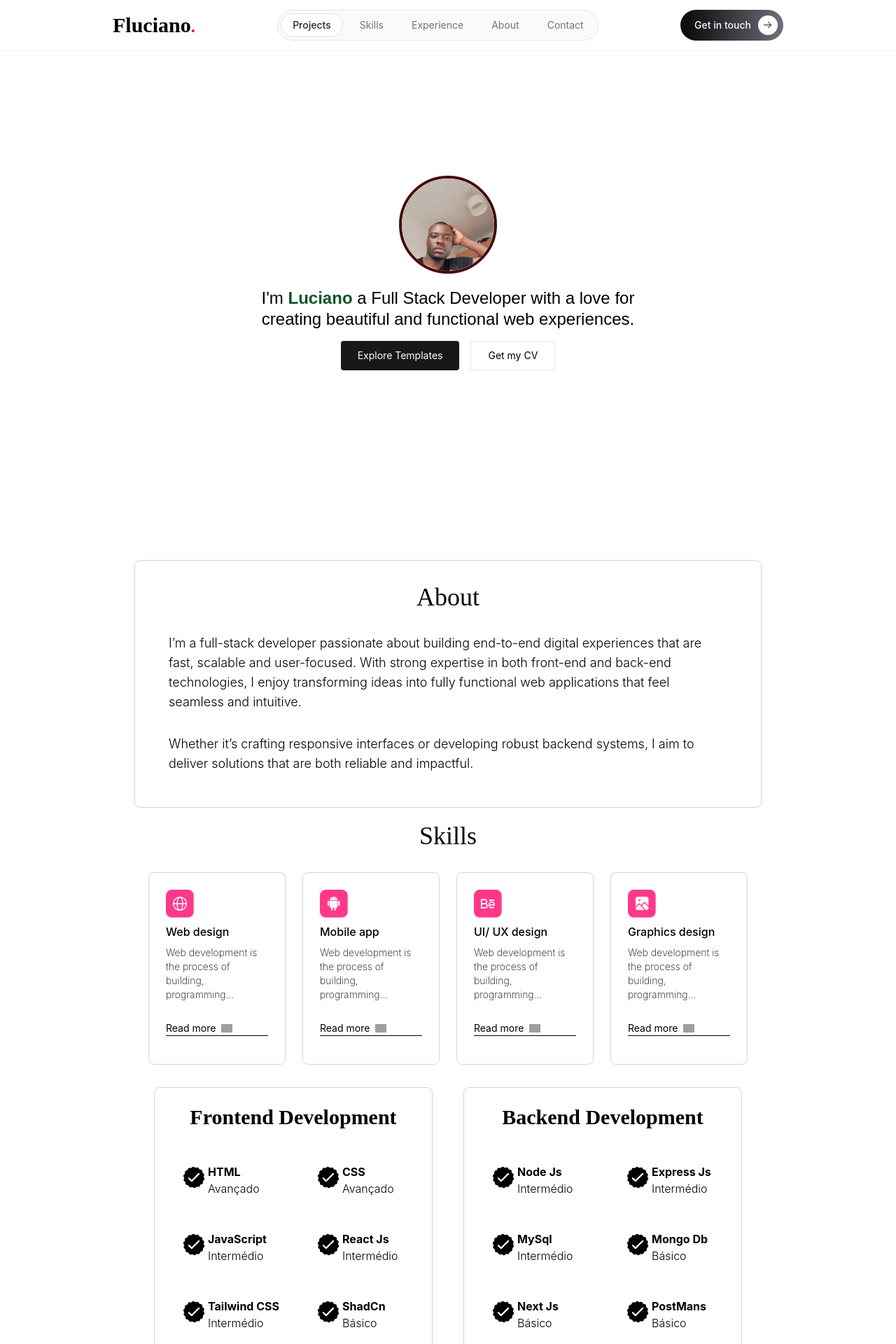
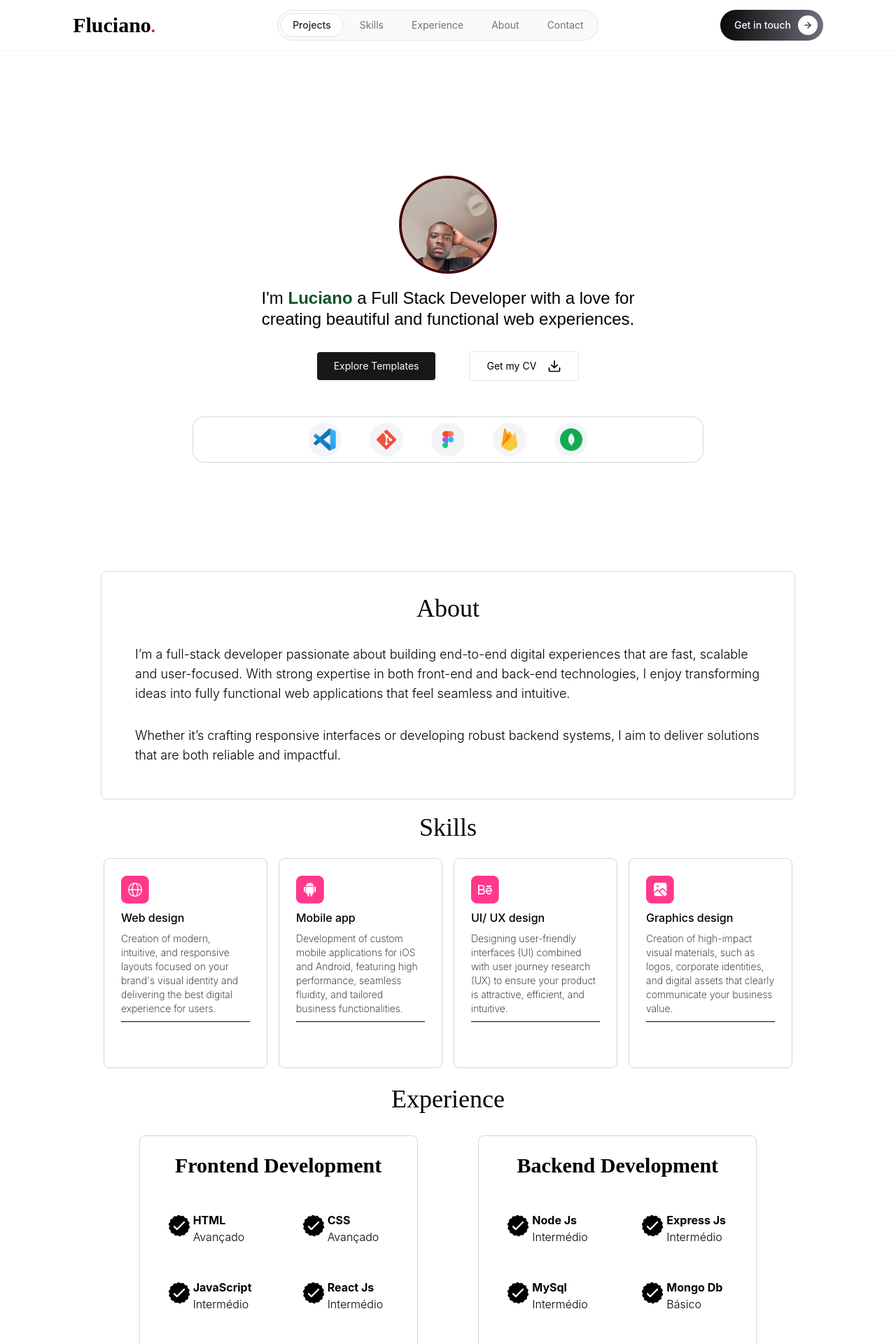
Before and after one commit to lucianofelician0/meu-portifolio, a React (Vite) app: page / in a window 1280 px wide. Shown: the top 1920 px of the page at 70% size. Built offline with nearby package versions, Linux system fonts and the light colour scheme; grey boxes are pictures that could not be loaded.

Commit message:
melhoramos a responsividade do website

```diff
--- a/index.html
+++ b/index.html
@@ -1,8 +1,13 @@
 <!doctype html>
-<html lang="en" >
+<html lang="en">
   <head>
     <meta charset="UTF-8" />
     <link rel="icon" type="image/svg+xml" href="/favicon.svg" />
+    <link rel="canonical" href="https://feluciano.com" />
+    <meta
+      name="description"
+      content="Portfólio de Feluciano, web developer especializado na criação de websites modernos, rápidos e responsivos. Veja os meus projetos e contacte-me!"
+    />
     <meta name="viewport" content="width=device-width, initial-scale=1.0" />
     <title>my-portifolio</title>
   </head>
--- a/src/App.tsx
+++ b/src/App.tsx
@@ -4,7 +4,7 @@ import AboutMe from "./components/section/AboutMe";
 import MySkills from "./components/section/MySkills";
 import { Experience } from "./components/section/Experiences";
 import { Footer } from "./components/Footer";
-import {ContactMe} from "./components/section/ContactMe";
+import { ContactMe } from "./components/section/ContactMe";
 
 function App() {
   return (
@@ -17,8 +17,8 @@ function App() {
         <AboutMe />
         <MySkills />
         <Experience />
-         <ContactMe />
-         <hr className="border border-zinc-300 mt-4 shadow-md" />
+        <ContactMe />
+        <hr className="border border-zinc-300 mt-4 shadow-md" />
         <Footer />
       </main>
     </div>
--- a/src/components/Footer.tsx
+++ b/src/components/Footer.tsx
@@ -1,4 +1,5 @@
 import { navItems } from "@/data";
+import { Link } from "react-scroll";
 import { FontAwesomeIcon } from "@fortawesome/react-fontawesome";
 
 // import { fa} from '@fortawesome/free-solid-svg-icons';
@@ -14,22 +15,28 @@ const socialMedia = [
   {
     name: "facebook",
     icon: faFacebook,
+    link:"facebook.com/lucianohali3"
+
   },
   {
     name: "github",
     icon: faGithub,
+    link:"www.github.com/lucianofeluciano "
   },
   {
     name: "instagram",
     icon: faInstagram,
+    link: "https://www.instagram.com/@lucianohali"
   },
   {
     name: "youtube",
     icon: faYoutube,
+    link: "https://youtube.com/@lucianohali"
   },
   {
     name: "linkedin",
     icon: faLinkedin,
+    link: "https://www.linkedin.com/in/lucianofeliciano"
   },
 ];
 
@@ -39,13 +46,16 @@ export const Footer = () => {
       <div className="flex items-center gap-8">
         {navItems.map((item, index) => {
           return (
-            <a
-              href="#"
+            <Link
+              smooth={true}
+              duration={500}
+              to={item.toId}
+              offset={-66}
               key={index}
-              className="font-medium text-gray-500  hover:text-black transition-all"
+              className="font-medium text-gray-500 cursor-pointer hover:text-black transition-all"
             >
               {item.name}
-            </a>
+            </Link>
           );
         })}
       </div>
@@ -53,7 +63,7 @@ export const Footer = () => {
         {socialMedia.map((item) => {
           return (
             <div key={item.name}>
-              <a target="_blank" href="#" >
+              <a target="_blank" href={item.link}>
                 <FontAwesomeIcon icon={item.icon} className="text-2xl" />
               </a>
             </div>
--- a/src/components/MyTools.tsx
+++ b/src/components/MyTools.tsx
@@ -16,7 +16,7 @@ export const MyTools = () => {
   return (
     <>
       <div>
-        <div className="w-[80%] mx-auto flex flex-col sm:flex-row border border-gray-300 dark:border-white/30 rounded-2xl justify-center items-center gap-6 sm:gap-10 p-2">
+        <div className="w-[60%] mx-auto flex flex-col sm:flex-row border mt-4 border-gray-300 dark:border-white/30 rounded-2xl justify-center items-center gap-6 sm:gap-10 p-2">
           {toolsIcons.map((tool, index) => (
             <div
               key={index}
--- a/src/components/Navbar.tsx
+++ b/src/components/Navbar.tsx
@@ -1,21 +1,33 @@
 import React from "react";
-import { Link } from "react-scroll";
+import { Menu, X, ArrowRight } from "lucide-react";
+import { Link as ScroolLink } from "react-scroll";
+// import { Link } from "react-router";
 import { navItems } from "@/data";
 export const Navbar = () => {
   const [menuOpen, setMenuOpen] = React.useState(false);
+  let getInTouch = navItems[4].toId;
+  let idHero = "hero";
 
   return (
     <>
-      <nav className="fixed h-18 bg-white/20 backdrop-blur-md border border-white/20 shadow-2xs px-6 md:px-12 lg:px-24 xl:px-40 py-4 flex items-center justify-between  right-0 left-0 z-100 ">
-        <a className="text-3xl font-honk font-bold">
-          Fluciano
-          <span className="text-red-600 text-2xl font-extrabold">.</span>
-        </a>
+      <nav className="fixed right-0 left-0 h-18 px-4 bg-white/20 backdrop-blur-sm border border-white/20 shadow-2xs flex items-center justify-between md:justify-around z-100 ">
+        <div>
+          <ScroolLink
+            to={idHero}
+            smooth={true}
+            duration={500}
+            offset={-66}
+            className="text-3xl font-honk font-bold cursor-pointer"
+          >
+            Fluciano
+            <span className="text-red-600 text-2xl font-extrabold">.</span>
+          </ScroolLink>
+        </div>
 
         <div className="hidden md:flex items-center bg-zinc-50 border border-zinc-200 rounded-full px-1 py-1 gap-2">
           {navItems.map((item, index) => (
-            <Link
-             key={index}
+            <ScroolLink
+              key={index}
               to={item.toId} // O ID exato da secção para onde quer ir
               smooth={true} // Ativa o scroll suave automático
               duration={500} // Tempo da animação em milissegundos (0.5s)
@@ -23,51 +35,41 @@ export const Navbar = () => {
               className={`px-4 cursor-pointer  py-1.5 rounded-full text-sm transition-colors ${item.name === "Projects" ? "bg-white border border-zinc-200 font-medium text-zinc-800 hover:text-zinc-600" : "text-zinc-500 hover:text-zinc-400"}`}
             >
               {item.name}
-            </Link>
+            </ScroolLink>
           ))}
         </div>
-
-        <button className="hidden md:flex items-center gap-2.5 bg-linear-to-r from-zinc-950 to-zinc-500 text-zinc-50 hover:text-zinc-200 text-sm font-medium pl-5 pr-2 py-2 rounded-full cursor-pointer border-0">
+        {/* BUTAO GET IN TOUCH */}
+        <ScroolLink
+          to={getInTouch}
+          smooth={true}
+          duration={500}
+          offset={-66}
+          // Repare que todas as classes do botão vieram para cá:
+          className="hidden md:inline-flex items-center gap-2.5 bg-linear-to-r from-zinc-950 to-zinc-500 text-zinc-50 hover:text-zinc-200 text-sm font-medium pl-5 pr-2 py-2 rounded-full cursor-pointer border-0"
+        >
           Get in touch
           <span className="size-7 rounded-full bg-white flex items-center justify-center">
-            <svg
-              width="12"
-              height="10"
-              viewBox="0 0 12 10"
-              fill="none"
-              xmlns="http://www.w3.org/2000/svg"
-            >
-              <path
-                d="M.6 4.602h10m-4-4 4 4-4 4"
-                stroke="#3f3f47"
-                strokeWidth="1.2"
-                strokeLinecap="round"
-                strokeLinejoin="round"
-              />
-            </svg>
+            {/* Substituímos o SVG complexo por um ícone limpo do Lucide */}
+            <ArrowRight size={14} className="text-zinc-700" strokeWidth={2.5} />
           </span>
-        </button>
+        </ScroolLink>
+        {/* FIM BUTAO GET IN TOUCH  */}
 
+        {/* ICON MENU PARA DISPLAY MOBILE */}
         <button
           onClick={() => setMenuOpen(!menuOpen)}
-          className="md:hidden flex flex-col gap-1.5 cursor-pointer bg-transparent border-0 p-1"
+          className="md:hidden cursor-pointer text-zinc-800 p-1"
         >
-          <span
-            className={`block w-6 h-0.5 bg-zinc-800 transition-transform ${menuOpen ? "rotate-45 translate-y-2" : ""}`}
-          ></span>
-          <span
-            className={`block w-6 h-0.5 bg-zinc-800 transition-opacity ${menuOpen ? "opacity-0" : ""}`}
-          ></span>
-          <span
-            className={`block w-6 h-0.5 bg-zinc-800 transition-transform ${menuOpen ? "-rotate-45 -translate-y-2" : ""}`}
-          ></span>
+          {menuOpen ? <X size={24} /> : <Menu size={24} />}
         </button>
+         {/* FIM DO ICON DE DE MUN DISPLAY MOBILE  */}
 
+      {/* THIS THE SET OF HUMBURGUER MENU  */}
         {menuOpen && (
-          <div className="absolute top-full  bg-amber-500 left-0 w-full flex flex-col p-6 gap-1 md:hidden z-50">
+          <div className="absolute top-full rounded-b-lg  bg-amber-500 left-0 w-full flex flex-col p-6 gap-1 md:hidden z-50">
             {navItems.map((item) => (
-              <Link
-              key={item.name}
+              <ScroolLink
+                key={item.name}
                 to={item.toId} // O ID exato da secção para onde quer ir
                 smooth={true} // Ativa o scroll suave automático
                 duration={500} // Tempo da animação em milissegundos (0.5s)
@@ -75,10 +77,17 @@ export const Navbar = () => {
                 className={`px-4 cursor-pointer  py-1.5 rounded-full text-sm transition-colors ${item.name === "Projects" ? "bg-white border border-zinc-200 font-medium text-zinc-800 hover:text-zinc-600" : "text-zinc-500 hover:text-zinc-400"}`}
               >
                 {item.name}
-              </Link>
+              </ScroolLink>
             ))}
             <button className="flex items-center w-full justify-center gap-2.5 bg-linear-to-r from-zinc-950 to-zinc-500 text-zinc-50 text-sm font-medium px-5 py-2.5 rounded-full cursor-pointer border-0 mt-3 ">
-              Get in touch
+              <ScroolLink
+                smooth={true}
+                duration={500}
+                offset={-66}
+                to={getInTouch}
+              >
+                Get in touch
+              </ScroolLink>
               <span className="size-7 rounded-full bg-white flex items-center justify-center">
                 <svg
                   width="12"
@@ -99,6 +108,8 @@ export const Navbar = () => {
             </button>
           </div>
         )}
+
+        {/* THE END OF THE HUMBURGUER MENU  */}
       </nav>
     </>
   );
--- a/src/components/section/AboutMe.tsx
+++ b/src/components/section/AboutMe.tsx
@@ -1,12 +1,13 @@
 import { Titlies } from "@/components/ui/Titlies";
 import { navItems } from "@/data";
+// import {MyTools} from "@/components/MyTools";
 
 export default function AboutMe() {
 
  const [ , , , { name } ] = navItems
   return (
-    <section id="about" className="w-full md:w-[70%] mx-auto  ">
-      <div className="border rounded-lg border-gray-300 mb-5 ">
+    <section id="about" className="w-full sm:w-[80%] mx-auto  ">
+      <div className="border rounded-lg border-gray-300 mb-5 m-4">
         <div className=" p-4 md:p-8">
           <Titlies info={name} />
 
@@ -24,6 +25,7 @@ export default function AboutMe() {
           </p>
         </div>
       </div>
+
     </section>
   );
 }
--- a/src/components/section/ContactMe.tsx
+++ b/src/components/section/ContactMe.tsx
@@ -36,14 +36,12 @@ export const ContactMe = () => {
 
   return (
     <>
-      <section
-        id="contact"
-        className=" md:w-[80%] mx-4 md:pt-6 mt-5 border rounded-lg border-gray-300 md:mx-auto px-6 "
-      >
+      <section id="contact" className="flex justify-center items-center">
+        <div className="sm:w-[80%] mx-4 sm:pt-6 mt-5 border rounded-lg border-gray-300 md:mx-auto px-4 ">
           <div className="pt-3">
             <Titlies info="Contact Me" />
           </div>
-        <div className="w-full grid grid-cols-1 md:grid-cols-2 md:p-8 my-4 gap-12 md:gap-20">
+          <div className="w-full grid grid-cols-1 sm:grid-cols-2 md:p-8 my-4 gap-12 md:gap-20">
             {/* Left Side */}
             <div className="flex flex-col justify-start pt-1">
               <div className="">
@@ -61,7 +59,11 @@ export const ContactMe = () => {
 
             {/* Right Side */}
             {/* O form agora referencia a ref={form} correta que o emailjs precisa ler */}
-          <form ref={form} onSubmit={sendEmail} className="flex flex-col gap-5">
+            <form
+              ref={form}
+              onSubmit={sendEmail}
+              className="flex flex-col gap-5"
+            >
               <div className="grid grid-cols-1 sm:grid-cols-2 gap-5">
                 <div className="flex flex-col gap-2.5">
                   <label htmlFor="firstName" className="font-light text-sm">
@@ -76,7 +78,7 @@ export const ContactMe = () => {
                     className="w-full px-3.5 py-2.5 rounded-sm bg-zinc-50 border border-zinc-300 text-zinc-600 placeholder:text-zinc-400 text-sm focus:outline-none focus:border-zinc-400 transition-colors"
                   />
                 </div>
-              <div className="flex flex-col gap-2.5">
+                <div className="flex flex-col  gap-2.5">
                   <label htmlFor="lastName" className=" font-light text-sm">
                     Last Name
                   </label>
@@ -86,7 +88,7 @@ export const ContactMe = () => {
                     id="lastName"
                     type="text"
                     placeholder="Feliciano"
-                  className="w-full px-3.5 py-2.5 rounded-sm bg-zinc-50 border border-zinc-300 text-zinc-600 placeholder:text-zinc-400 text-sm focus:outline-none focus:border-zinc-400 transition-colors"
+                    className="w-full sm:block px-3.5 py-2.5 rounded-sm bg-zinc-50 border border-zinc-300 text-zinc-600 placeholder:text-zinc-400 text-sm focus:outline-none focus:border-zinc-400 transition-colors"
                   />
                 </div>
               </div>
@@ -119,10 +121,14 @@ export const ContactMe = () => {
                 ></textarea>
               </div>
 
-            <button type="submit" className="w-full mt-1 bg-black hover:bg-zinc-900 border border-zinc-300 text-white text-sm font-medium py-3 rounded-sm transition-colors cursor-pointer">
+              <button
+                type="submit"
+                className="w-full mt-1 bg-black hover:bg-zinc-900 border border-zinc-300 text-white text-sm font-medium py-3 rounded-sm transition-colors cursor-pointer"
+              >
                 Submit
               </button>
             </form>
+          </div>
         </div>
       </section>
     </>
--- a/src/components/section/Experiences.tsx
+++ b/src/components/section/Experiences.tsx
@@ -1,6 +1,6 @@
 import { experiences } from "@/data";
 import { ExperienceComponent } from "@/components/ui/ExperienceComponents";
-// import { MyTools } from "@/components/MyTools";
+import { Titlies } from "../ui/Titlies";
 
 const { frontEnd, backEnd } = experiences;
 const titles: string[] = ["Frontend Development", "Backend Development"];
@@ -9,7 +9,13 @@ export const Experience = () => {
   const [front, back] = titles;
 
   return (
-    <section id="experience" className="w-full md:w-[70%] justify-between items-center md:flex-row mx-auto mb-4">
+    <section
+      id="experience"
+      className="w-full sm:w-[80%] justify-between items-center md:flex-row mx-auto mb-4"
+    >
+      <div className="pb-8">
+        <Titlies info="Experience" />
+      </div>
       <div className="flex flex-col  justify-evenly  items-center md:flex-row mb-4">
         <div className="border rounded-lg border-gray-300 mx-4 mb-4">
           <ExperienceComponent contents={frontEnd} experienceTitle={front} />
--- a/src/components/section/HeroSection.tsx
+++ b/src/components/section/HeroSection.tsx
@@ -1,13 +1,14 @@
 import { Avatar } from "../ui/Avatar";
 import avatarImg from "@/assets/img/foto.jpg";
-import cvDonwload from "@/cv/D3cLuciano.pdf"
-// import { MyTools } from "@/components/MyTools";
+import cvDonwload from "@/cv/D3cLuciano.pdf";
+import { MyTools } from "@/components/MyTools";
+import { Download } from 'lucide-react';
 
 export default function HeroSection() {
   return (
-    <section className="min-h-screen flex flex-col justify-center ">
+    <section id="hero" className=" pt-28 md:min-h-screen md:mx-8   flex flex-col justify-center ">
       <div className="flex flex-col items-center justify-center">
-        <div >
+        <div>
           <Avatar img={avatarImg} />
         </div>
         <div className=" py-5 max-w-xl mx-auto">
@@ -16,8 +17,8 @@ export default function HeroSection() {
             Stack Developer with a love for creating beautiful and functional
             web experiences.
           </h1>
-          <div className=" flex justify-center   gap-4 mx-auto w-full ">
-            <button className=" bg-zinc-900 hover:bg-zinc-800 text-white px-6 py-2.5 rounded-sm text-sm transition cursor-pointer group">
+          <div className=" flex flex-col sm:flex-row justify-center sm:items-center gap-4 mx-auto w-full ">
+            <button className=" bg-zinc-900 mx-4 hover:bg-zinc-800  my-4 text-white p-6 py-2.5 rounded-sm text-sm transition cursor-pointer group">
               <div className="relative overflow-hidden">
                 <span className="block transition-transform duration-200 group-hover:-translate-y-full">
                   Explore Templates
@@ -27,15 +28,18 @@ export default function HeroSection() {
                 </span>
               </div>
             </button>
-            <a href={cvDonwload} download={"cv luciano"}>
-              <button className="border border-zinc-200 px-6 text-sm py-2.5 text-black rounded-sm hover:scale-105 transition duration-300 active:scale-100 cursor-pointer">
-                Get my CV
-              </button>
-            </a>
+
+            <button className="border  mx-4 border-zinc-200  text-sm py-2.5 p-6 text-black rounded-sm hover:scale-105 transition duration-300 active:scale-100 cursor-pointer">
+              <a href={cvDonwload} className="flex justify-center gap-4 items-center" download={"cv luciano"}>
+                <span>Get my CV</span> <Download size={20} />
+              </a>
+            </button>
           </div>
         </div>
       </div>
-      {/* <MyTools /> */}
+      <div className="hidden sm:block">
+        <MyTools />
+      </div>
     </section>
   );
 }
--- a/src/components/section/MySkills.tsx
+++ b/src/components/section/MySkills.tsx
@@ -11,37 +11,38 @@ export default function MySkills() {
   {
     name: "Web design",
     icon: webIcon,
-      description: "Web development is the process of building, programming...",
+    description: "Creation of modern, intuitive, and responsive layouts focused on your brand's visual identity and delivering the best digital experience for users.",
     link: "#",
   },
   {
     name: "Mobile app",
     icon: mobileIcon,
-      description: "Web development is the process of building, programming...",
+    description: "Development of custom mobile applications for iOS and Android, featuring high performance, seamless fluidity, and tailored business functionalities.",
     link: "#",
   },
   {
     name: "UI/ UX design",
     icon: uiIcon,
-      description: "Web development is the process of building, programming...",
+    description: "Designing user-friendly interfaces (UI) combined with user journey research (UX) to ensure your product is attractive, efficient, and intuitive.",
     link: "#",
   },
   {
     name: "Graphics design",
     icon: graphicIcon,
-      description: "Web development is the process of building, programming...",
+    description: "Creation of high-impact visual materials, such as logos, corporate identities, and digital assets that clearly communicate your business value.",
     link: "#",
   },
 ];
+
   return (
-    <section id="skills" className="w-full  md:w-[70%] mx-auto">
+    <section id="skills" className="w-full  md:w-[80%] mx-auto">
       <Titlies info={Skills.name} />
       <div className="  mt-3  mx-4">
-        <div className="grid   items-center md:grid-cols-4 gap-4 my-8">
+        <div className="grid  place-items-center sm:grid-cols-2 lg:grid-cols-4  gap-2 my-6">
           {services.map((service, index) => (
             <div
               key={index}
-              className="border rounded-lg border-gray-300 p-6 mx-1 dark:border-white/30  hover:shadow-black cursor-pointer hover:bg-lightHover hover:-translate-y-1 duration-500 dark:hover:bg-darkHover dark:hover:shadow-white"
+              className="border min-h-75 rounded-lg border-gray-300 p-6 mx-1 dark:border-white/30  hover:shadow-black cursor-pointer hover:bg-lightHover hover:-translate-y-1 duration-500 dark:hover:bg-darkHover dark:hover:shadow-white"
             >
               <img src={service.icon} alt="" className="w-10" />
               <h3 className="py-2 font-medium text-left">{service.name}</h3>
@@ -50,7 +51,7 @@ export default function MySkills() {
               </p>
               <a
                 href={service.link}
-                className="flex items-center gap-2 text-sm mt-5"
+                className=" items-center gap-2 text-sm mt-5 hidden"
               >
                 Read more{" "}
                 <img src="./assets/right-arrow.png" alt="" className="w-4" />
--- a/src/components/ui/ExperienceComponents.tsx
+++ b/src/components/ui/ExperienceComponents.tsx
@@ -14,10 +14,10 @@ export const ExperienceComponent = ({
       <h2 className="font-honk font-bold text-3xl text-center py-6">
         {experienceTitle}
       </h2>
-      <div className="grid grid-cols-2 place-items-center items-center pl-3 ">
+      <div className="grid grid-cols-2  place-items-center items-center pl-3 ">
         {contents.map((content, index) => {
           return (
-            <div key={index} className="flex  items-start  p-2 m-4 w-40">
+            <div key={index} className="flex  items-start p-2 m-4 w-40">
               <img src={content.icons} width={40} alt="icon" className="" />
               <div>
                 <h3 className="font-bold ">{content.name}</h3>
```
Lines whose indentation alone changed are shown as unchanged.
